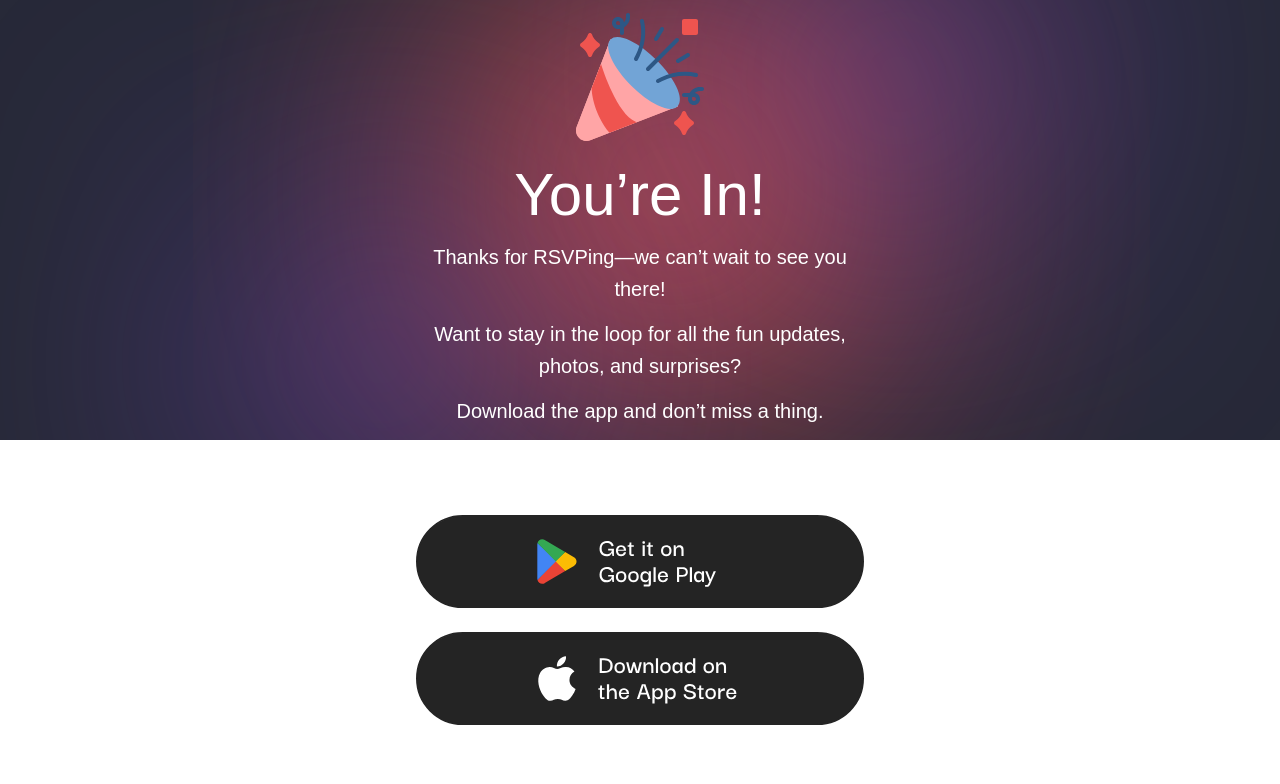
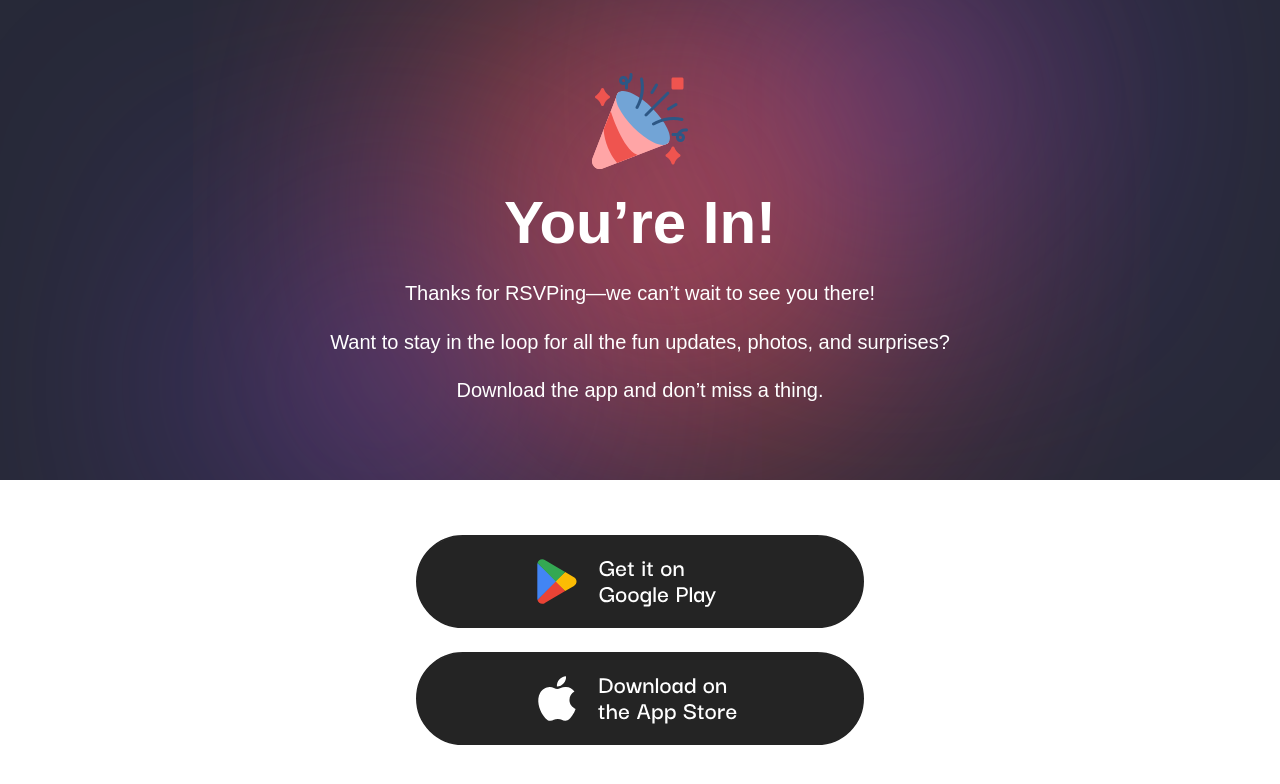
Before and after one commit to Ootsav-app/Ootsav-Frontend, a React (Vite) app: page /guest-rsvp-attending in a window 1280 px wide. Shown: the top 784 px of the page. Built offline with nearby package versions, Linux system fonts and the light colour scheme; no server answers; a web font is replaced by a local one.

Commit message:
fix: rsvp form

```diff
--- a/src/components/AccomodationDetails.tsx
+++ b/src/components/AccomodationDetails.tsx
@@ -42,8 +42,8 @@ export default function AccommodationDetails({
 
     const startDate = dayjs(eventStartDate);
     const endDate = dayjs(eventEndDate);
-    const minDate = startDate.subtract(1, "day").format("YYYY-MM-DD");
-    const maxDate = endDate.add(1, "day").format("YYYY-MM-DD");
+    const minDate = startDate.subtract(2, "day").format("YYYY-MM-DD");
+    const maxDate = endDate.add(2, "day").format("YYYY-MM-DD");
 
     return { minDate, maxDate };
   };
--- a/src/pages/GuestRSVP.tsx
+++ b/src/pages/GuestRSVP.tsx
@@ -20,6 +20,7 @@ export default function GuestRSVP() {
   const [inviteData, setInviteData] = useState<any>(null);
   const [isLoading, setIsLoading] = useState(true);
   const [paramError, setParamError] = useState<string>("");
+  const [familyCount, setFamilyCount] = useState<string>("");
 
   const [searchParams] = useSearchParams();
   const navigate = useNavigate();
@@ -122,7 +123,10 @@ export default function GuestRSVP() {
   const rsvpStatus = watch("rsvp");
   const showRsvpOptions = rsvpStatus === "Attending" || rsvpStatus === "Maybe";
   const guestCount = watch("guest");
-  const showFamilyInput = guestCount === "Family";
+  // Show family input if "Family" is selected OR if a numeric family count was entered (starts with + and is not +1 or +2)
+  const showFamilyInput =
+    guestCount === "Family" ||
+    (guestCount?.startsWith("+") && guestCount !== "+1" && guestCount !== "+2");
 
   const formConfig = inviteData?.rsvpPreferences?.formConfig;
 
@@ -357,10 +361,12 @@ export default function GuestRSVP() {
                           type="number"
                           min="1"
                           max="20"
+                          value={familyCount}
                           placeholder="Enter number of family members"
-                          className="peer w-full px-4 py-3 border rounded-xl text-sm md:text-base bg-white focus:outline-none focus:ring-2 focus:ring-red-500 focus:border-transparent border-gray-300"
+                          className="peer w-full px-4 py-3.5 border-2 rounded-xl text-base bg-white focus:outline-none focus:ring-2 focus:ring-red-500 focus:border-red-500 border-gray-300 transition-all"
                           onChange={(e) => {
                             const value = e.target.value;
+                            setFamilyCount(value);
                             if (value && parseInt(value) > 0) {
                               setValue("guest", `+${value}`);
                             } else {
@@ -368,7 +374,7 @@ export default function GuestRSVP() {
                             }
                           }}
                         />
-                        <label className="absolute left-4 -top-2.5 bg-white px-2 text-xs font-medium text-gray-600 pointer-events-none">
+                        <label className="absolute left-4 -top-2.5 bg-white px-2 text-xs font-semibold text-gray-700 pointer-events-none">
                           Number of Family Members
                         </label>
                       </div>
--- a/src/pages/GuestRSVP_Attending.tsx
+++ b/src/pages/GuestRSVP_Attending.tsx
@@ -11,25 +11,25 @@ export default function GuestRSVP_Attending() {
           backgroundRepeat: "no-repeat",
         }}
       >
-        <div className="w-full py-1 pb-30 sm:py-14 h-[55vh] flex flex-col justify-center items-center">
+        <div className="w-full py-8 sm:py-12 min-h-[60vh] flex flex-col justify-center items-center px-4">
           <img
             src="/Confetti.svg"
             alt="Confetti"
-            className="w-16 h-auto mb-6 sm:w-24 md:w-28 lg:w-32"
+            className="w-16 h-auto mb-6 sm:w-20 md:w-24"
           />
 
-          <h1 className="mb-4 text-3xl sm:text-4xl md:text-5xl lg:text-6xl">
+          <h1 className="mb-6 text-3xl font-bold sm:text-4xl md:text-5xl lg:text-6xl">
             You’re In!
           </h1>
 
-          <p className="text-sm sm:text-base md:text-lg lg:text-xl mb-3 max-w-[90%] sm:max-w-md leading-relaxed">
+          <p className="text-sm sm:text-base md:text-lg lg:text-xl mb-4 max-w-[95%] sm:max-w-xl md:max-w-2xl leading-relaxed">
             Thanks for RSVPing—we can’t wait to see you there!
           </p>
-          <p className="text-sm sm:text-base md:text-lg lg:text-xl mb-3 max-w-[90%] sm:max-w-md leading-relaxed">
+          <p className="text-sm sm:text-base md:text-lg lg:text-xl mb-4 max-w-[95%] sm:max-w-xl md:max-w-2xl leading-relaxed">
             Want to stay in the loop for all the fun updates, photos, and
             surprises?
           </p>
-          <p className="text-sm sm:text-base md:text-lg lg:text-xl max-w-[90%] sm:max-w-md leading-relaxed">
+          <p className="text-sm sm:text-base md:text-lg lg:text-xl max-w-[95%] sm:max-w-xl md:max-w-2xl leading-relaxed">
             Download the app and don’t miss a thing.
           </p>
         </div>
```
